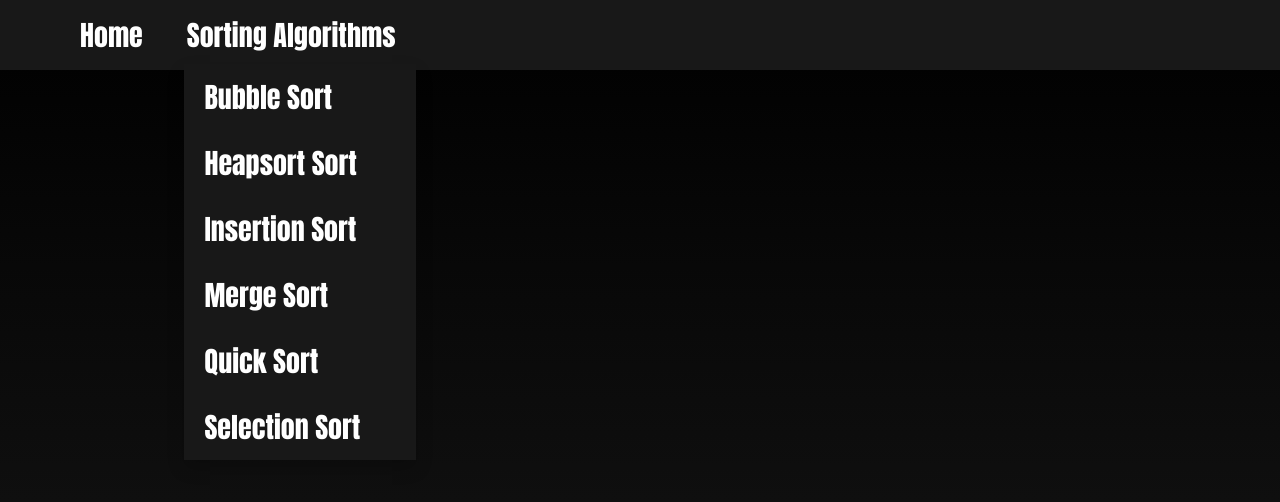
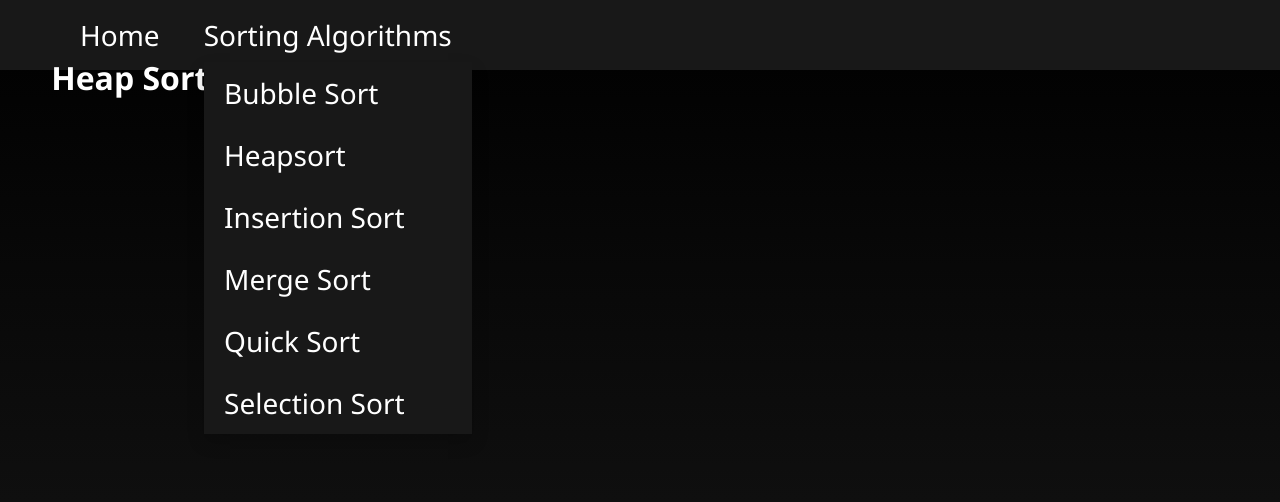
Before and after one commit to KacperPag/Sorting-Algorithms-Website, a plain HTML site: page heapsort.html in a window 1280 px wide. Both pictures are taken after a click on the link "Sorting Algorithms". Drawn offline with Linux system fonts and the light colour scheme.

Commit message:
Changed font

```diff
--- a/css/main.css
+++ b/css/main.css
@@ -15,7 +15,7 @@ header {
 }
 li, a, button {
     font-size: 28px;
-    font-family: Impact, Haettenschweiler, 'Regular', sans-serif;
+    font-family: 'Segoe UI', Tahoma, Geneva, Verdana, sans-serif;
     text-decoration: none;
     color: white;
     /* text-shadow:0 0 30px #ffba00; */
--- a/heapsort.html
+++ b/heapsort.html
@@ -13,7 +13,7 @@
           <li><a class="sortingAlgorithmsDropdownBtn" onclick="sortingAlgorithmsDropdown()">Sorting Algorithms</a></li>
           <div class="sortingAlgorithmsDropdownContent" id="sortingAlgorithmsDropdown">
             <li><a href="bubblesort.html">Bubble Sort</a></li>
-              <li><a href="heapsort.html">Heapsort Sort</a></li>
+            <li><a href="heapsort.html">Heapsort</a></li>
             <li><a href="insertionsort.html">Insertion Sort</a></li>
             <li><a href="mergesort.html">Merge Sort</a></li>
             <li><a href="quicksort.html">Quick Sort</a></li>
@@ -23,6 +23,6 @@
       </div>
     </header>
     <body>
-
+      <h1>Heap Sort</h1>
     </body>
 </html>
```
Also changed, not shown: bubblesort.html (+1 -1 lines), index.html (+1 -1 lines), insertionsort.html (+1 -1 lines). Lines whose indentation alone changed are shown as unchanged.
